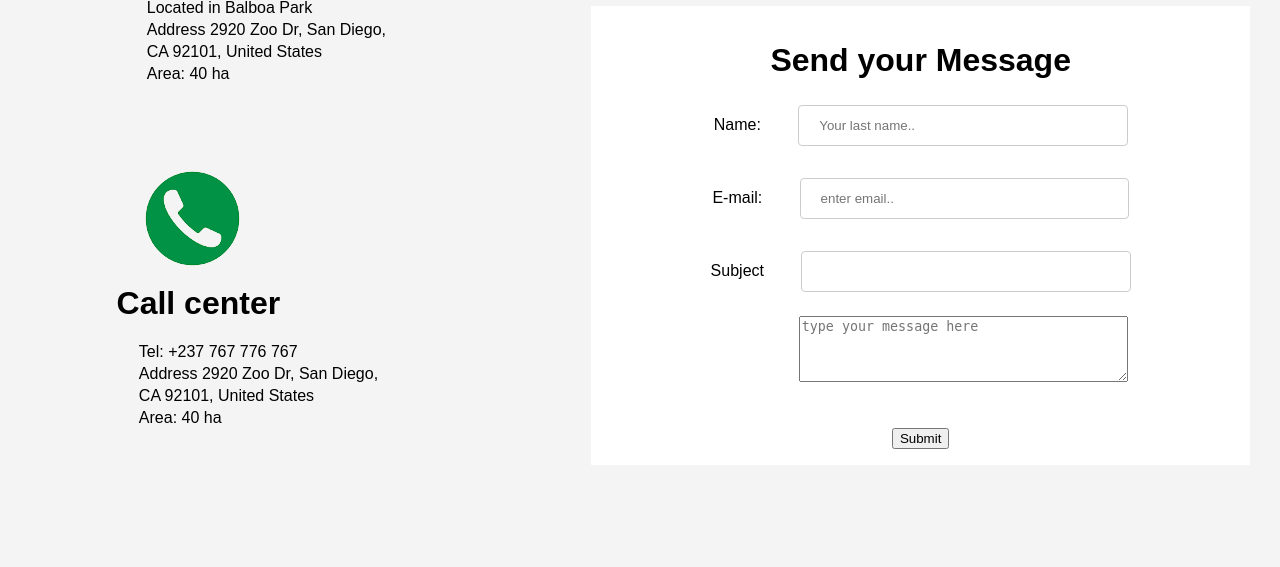
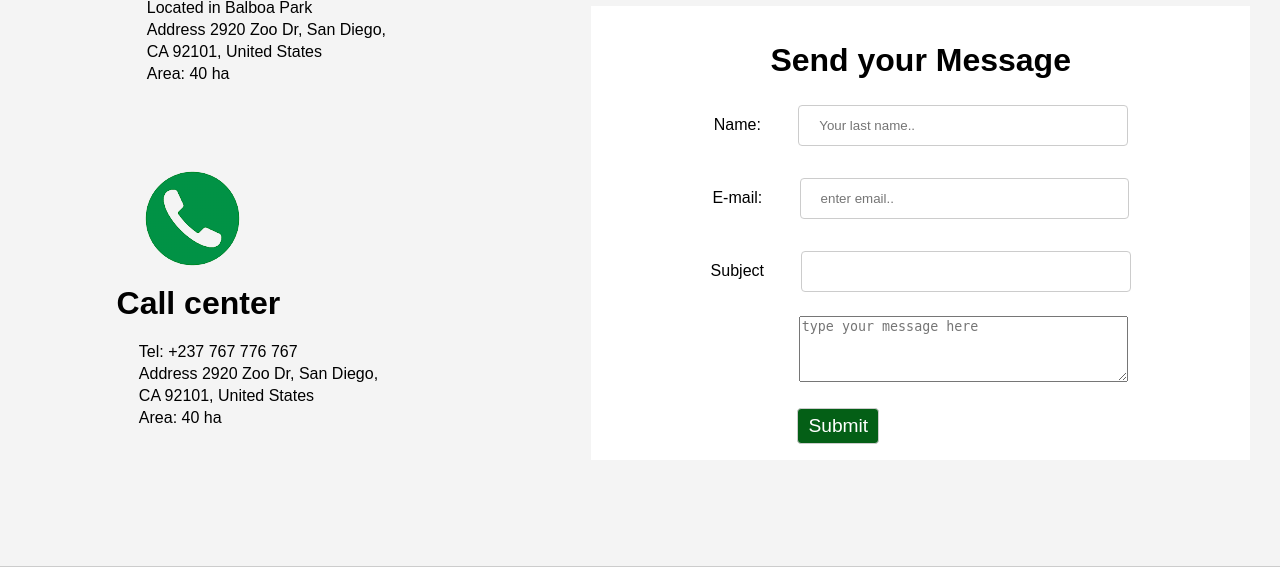
Before and after one commit to ANJWICLINTON123/Zepstra_zoo_management_system, a PHP site: page /ContactUS.php in a window 1280 px wide. Shown: the part 549-1116 px from the top of the page. Run offline with PHP 8.4, Linux system fonts and the light colour scheme; a stand-in replaces the project's code that opens the database connection; some libraries are stand-ins or nearby versions.

Commit message:
modified

```diff
--- a/contact1.css
+++ b/contact1.css
@@ -111,9 +111,29 @@
 textarea.textarea{
     margin-left: 13%;
     width: 50%;
-    margin-bottom: 4%;
+    margin-bottom: 1%;
 }
+.error {color: #FF0000;}
 
+input[type=submit]{
+    padding: 6px 10px;
+    margin-right: 25%;
+    display: inline-block;
+    border: 1px solid #ccc;
+    border-radius: 4px;
+    box-sizing: border-box;
+    color: #fff;
+    font-weight: 300;
+    font-size: larger;
+    background-color: #045f16;
+  }
+
+  span.message{
+    color: #FF0000;
+    font-weight: 600;
+    font-style: italic;
+    margin-left: 3rem;
+}
   /* Responsive layout - when the screen is less than 600px wide, make the two columns stack on top of each other instead of next to each other */
 @media screen and (max-width: 600px) {
     .col-25, .col-75, input[type=submit] {
@@ -146,7 +166,7 @@
   input[type=Email]{
     width: 80%;
   }
-n.submit_button{
+.submit_button{
     text-align: center;
     color: #fff;
     padding: 10px 135px 10px 135px;
```
